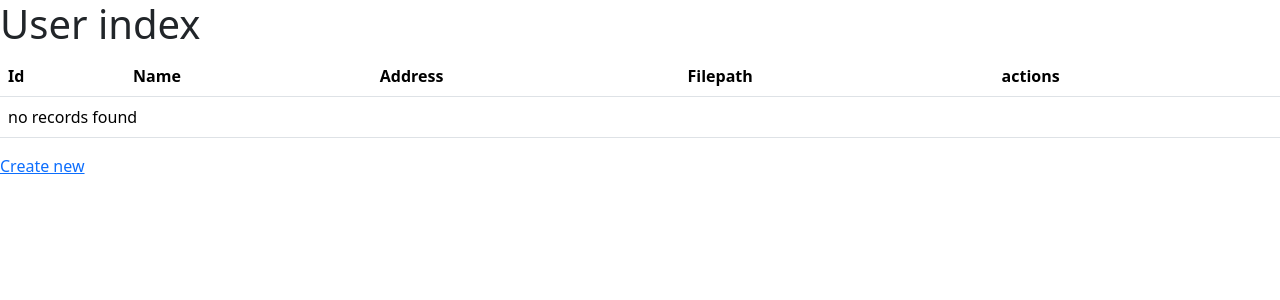
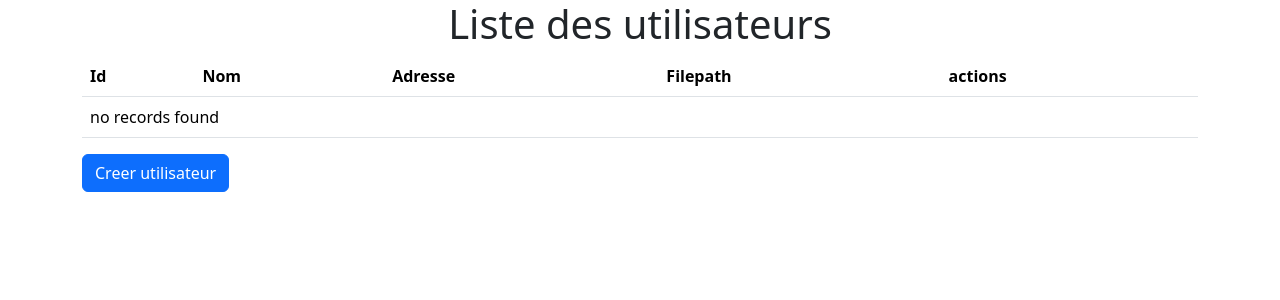
Before and after one commit to KevLgl/test-symfony-kl, a Symfony app: template templates/user/index.html.twig in a window 1280 px wide. Shown: the top 300 px of the page. Run offline with Twig, Linux system fonts and the light colour scheme; the template is opened without the code that fills it, so the values that code supplies are empty; some libraries are stand-ins or nearby versions.

Commit message:
feat(template): ajout template bootstrap sur crud User

```diff
--- a/templates/user/_delete_form.html.twig
+++ b/templates/user/_delete_form.html.twig
@@ -1,4 +1,4 @@
 <form method="post" action="{{ path('app_user_delete', {'id': user.id}) }}" onsubmit="return confirm('Are you sure you want to delete this item?');">
     <input type="hidden" name="_token" value="{{ csrf_token('delete' ~ user.id) }}">
-    <button class="btn">Delete</button>
+    <button class="btn btn-danger">Supprimer</button>
 </form>
--- a/templates/user/edit.html.twig
+++ b/templates/user/edit.html.twig
@@ -7,7 +7,7 @@
 
     {{ include('user/_form.html.twig', {'button_label': 'Update'}) }}
 
-    <a href="{{ path('app_user_index') }}">back to list</a>
+    <a href="{{ path('app_user_index') }}" class="btn btn-secondary">Revenir à la liste</a>
 
     {{ include('user/_delete_form.html.twig') }}
 {% endblock %}
--- a/templates/user/index.html.twig
+++ b/templates/user/index.html.twig
@@ -1,16 +1,20 @@
 {% extends 'base.html.twig' %}
 
-{% block title %}User index{% endblock %}
+{% block title %}Utilisateurs{% endblock %}
 
 {% block body %}
-    <h1>User index</h1>
-
+    <div class="container">
+        <div class="row">
+            <div class="col-md-6 offset-md-3 text-center">
+                <h1>Liste des utilisateurs</h1>
+            </div>
+        </div>
         <table class="table">
             <thead>
             <tr>
                 <th>Id</th>
-                <th>Name</th>
-                <th>Address</th>
+                <th>Nom</th>
+                <th>Adresse</th>
                 <th>Filepath</th>
                 <th>actions</th>
             </tr>
@@ -22,6 +26,7 @@
                     <td>{{ user.name }}</td>
                     <td>{{ user.address }}</td>
                     <td>{{ user.filepath }}</td>
+                    {#                TODO: ajouter image#}
                     <td>
                         <a href="{{ path('app_user_show', {'id': user.id}) }}">show</a>
                         <a href="{{ path('app_user_edit', {'id': user.id}) }}">edit</a>
@@ -35,5 +40,6 @@
             </tbody>
         </table>
 
-    <a href="{{ path('app_user_new') }}">Create new</a>
+        <a class="btn btn-primary" href="{{ path('app_user_new') }}">Creer utilisateur</a>
+    </div>
 {% endblock %}
--- a/templates/user/new.html.twig
+++ b/templates/user/new.html.twig
@@ -3,9 +3,9 @@
 {% block title %}New User{% endblock %}
 
 {% block body %}
-    <h1>Create new User</h1>
-
+    <div class="col-md-6 offset-md-3 text-center">
+        <h1>Creer nouvel utilisateur</h1>
+    </div>
     {{ include('user/_form.html.twig') }}
 
-    <a href="{{ path('app_user_index') }}">back to list</a>
 {% endblock %}
```
Also changed, not shown: templates/user/show.html.twig (+8 -4 lines). Lines whose indentation alone changed are shown as unchanged.
